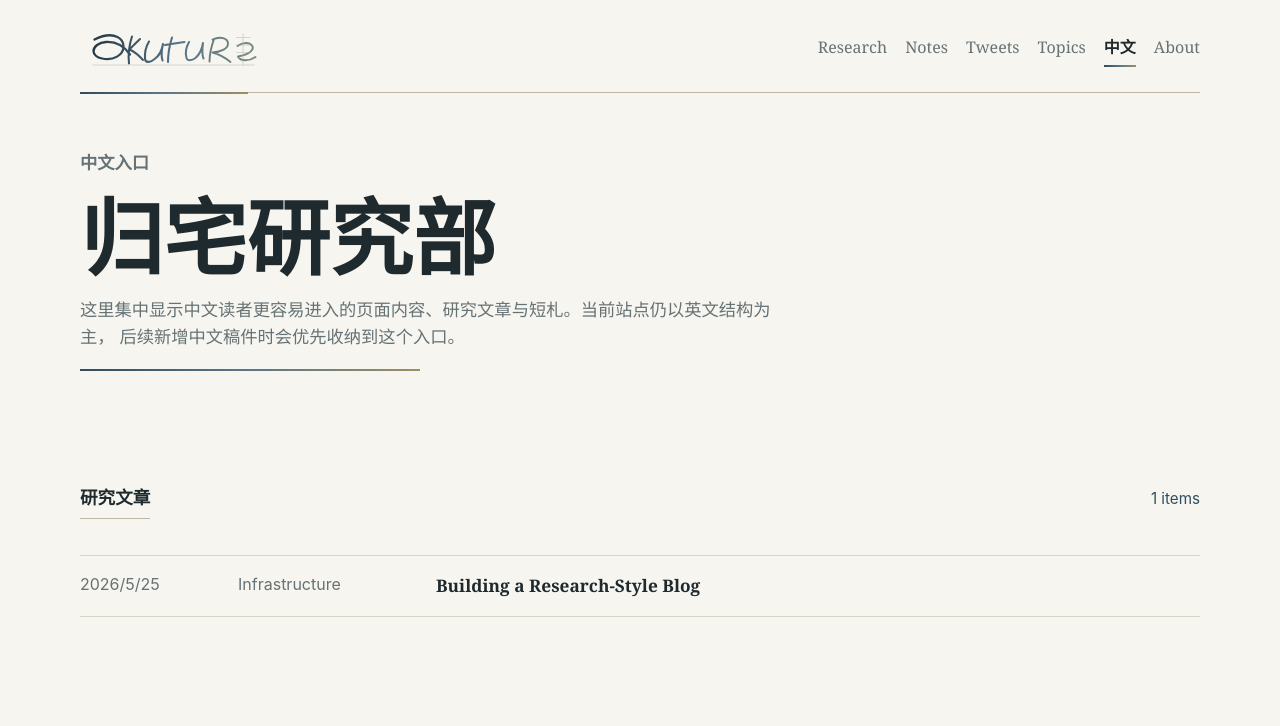
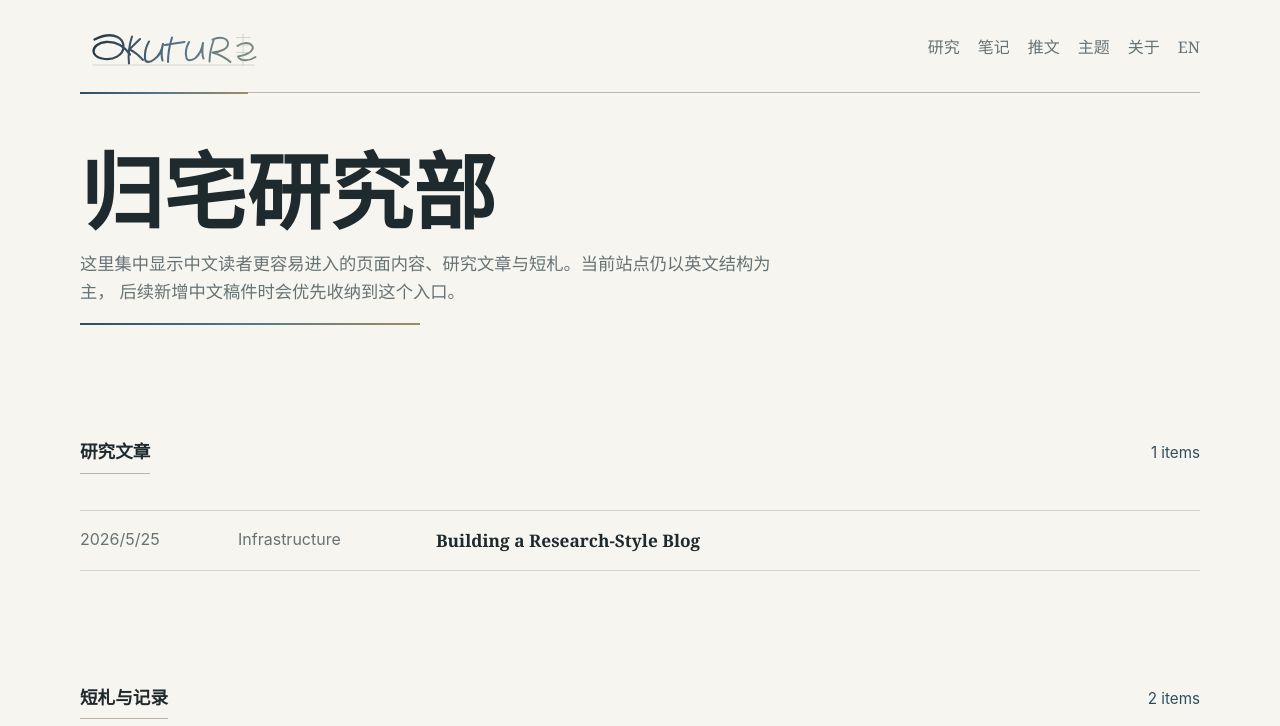
Before and after one commit to misumiaoi/aoi-personalblog, an Astro site: page /zh in a window 1280 px wide. Shown: the top 726 px of the page. Built offline with nearby package versions, Linux system fonts and the light colour scheme; Astro itself is replaced by a stand-in of ours.

Commit message:
Refine Chinese navigation labels

```diff
--- a/src/data/site.ts
+++ b/src/data/site.ts
@@ -9,7 +9,6 @@ export const site = {
     { label: "Notes", href: "/notes" },
     { label: "Tweets", href: "/tweets" },
     { label: "Topics", href: "/topics" },
-    { label: "中文", href: "/zh" },
     { label: "About", href: "/about" },
   ],
   topics: [
--- a/src/layouts/BaseLayout.astro
+++ b/src/layouts/BaseLayout.astro
@@ -20,6 +20,27 @@ const pageTitle = title === site.name ? title : `${title} | ${site.name}`;
 const canonicalUrl = new URL(Astro.url.pathname, site.url).toString();
 const imageUrl = image ? new URL(image, site.url).toString() : undefined;
 const pathname = Astro.url.pathname.replace(/\/$/, "") || "/";
+const isChinesePage = lang.toLowerCase().startsWith("zh") || pathname === "/zh";
+const navItems = site.nav.map((item) => {
+  if (!isChinesePage) return item;
+
+  const zhLabels: Record<string, string> = {
+    Research: "研究",
+    Notes: "笔记",
+    Tweets: "推文",
+    Topics: "主题",
+    About: "关于",
+  };
+
+  return {
+    ...item,
+    label: zhLabels[item.label] ?? item.label,
+  };
+});
+
+const languageSwitch = isChinesePage
+  ? { label: "EN", href: "/" }
+  : { label: "中文", href: "/zh" };
 
 const isActive = (href: string) => {
   const normalizedHref = href.replace(/\/$/, "") || "/";
@@ -51,11 +72,12 @@ const isActive = (href: string) => {
         <img src="/images/kitaku-logo.svg" alt="" width="188" height="52" />
       </a>
       <nav aria-label="Main navigation">
-        {site.nav.map((item) => (
+        {navItems.map((item) => (
           <a href={item.href} class:list={{ active: isActive(item.href) }} aria-current={isActive(item.href) ? "page" : undefined}>
             {item.label}
           </a>
         ))}
+        <a class="language-switch" href={languageSwitch.href}>{languageSwitch.label}</a>
       </nav>
     </header>
     <main>
--- a/src/pages/zh.astro
+++ b/src/pages/zh.astro
@@ -17,7 +17,6 @@ const notes = (await getCollection("notes"))
   description="归宅研究部的中文入口，整理中文页面内容、研究文章与短札。"
 >
   <section class="page-intro zh-intro">
-    <p class="eyebrow">中文入口</p>
     <h1>归宅研究部</h1>
     <p>
       这里集中显示中文读者更容易进入的页面内容、研究文章与短札。当前站点仍以英文结构为主，
```
